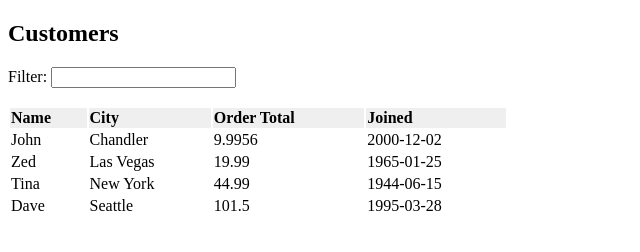
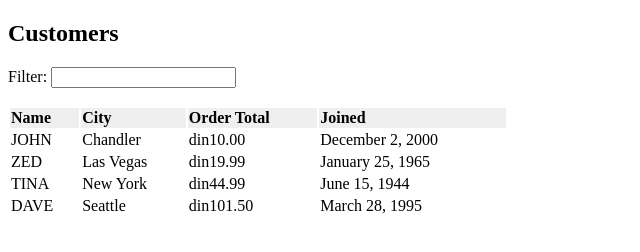
Before and after one commit to storiaca/angularjs-jumpstart, a plain HTML site: page 02-views-directives-filters/Code/Begin/UsingFilters/index.html in a window 1280 px wide. Shown: the whole page, without its empty margins (0-640 px from the left). Drawn offline with nearby package versions, Linux system fonts and the light colour scheme.

Commit message:
Formatting data with filters

```diff
--- a/02-views-directives-filters/Code/Begin/UsingFilters/index.html
+++ b/02-views-directives-filters/Code/Begin/UsingFilters/index.html
@@ -1,13 +1,14 @@
-<!doctype html>
+<!DOCTYPE html>
 <html ng-app>
   <head>
     <title>Iterating Over Data</title>
     <link href="styles.css" rel="stylesheet" type="text/css" />
   </head>
-<body ng-init="customers=[{joined: '2000-12-02', name:'John', city:'Chandler', orderTotal: 9.9956}, {joined: '1965-01-25',name:'Zed', city:'Las Vegas', orderTotal: 19.99},{joined: '1944-06-15',name:'Tina', city:'New York', orderTotal:44.99}, {joined: '1995-03-28',name:'Dave', city:'Seattle', orderTotal:101.50}]">
+  <body
+    ng-init="customers=[{joined: '2000-12-02', name:'John', city:'Chandler', orderTotal: 9.9956}, {joined: '1965-01-25',name:'Zed', city:'Las Vegas', orderTotal: 19.99},{joined: '1944-06-15',name:'Tina', city:'New York', orderTotal:44.99}, {joined: '1995-03-28',name:'Dave', city:'Seattle', orderTotal:101.50}]"
+  >
     <h2>Customers</h2>
-    Filter: <input type="text" />
-    <br /><br />
+    Filter: <input type="text" /> <br /><br />
     <table>
       <tr>
         <th>Name</th>
@@ -16,10 +17,10 @@
         <th>Joined</th>
       </tr>
       <tr ng-repeat="cust in customers">
-            <td>{{ cust.name }}</td>
+        <td>{{ cust.name | uppercase }}</td>
         <td>{{ cust.city }}</td>
-            <td>{{ cust.orderTotal }}</td>
-            <td>{{ cust.joined }}</td>
+        <td>{{ cust.orderTotal | currency:'din' }}</td>
+        <td>{{ cust.joined | date:'longDate' }}</td>
       </tr>
     </table>
 
```
Lines whose indentation alone changed are shown as unchanged.
